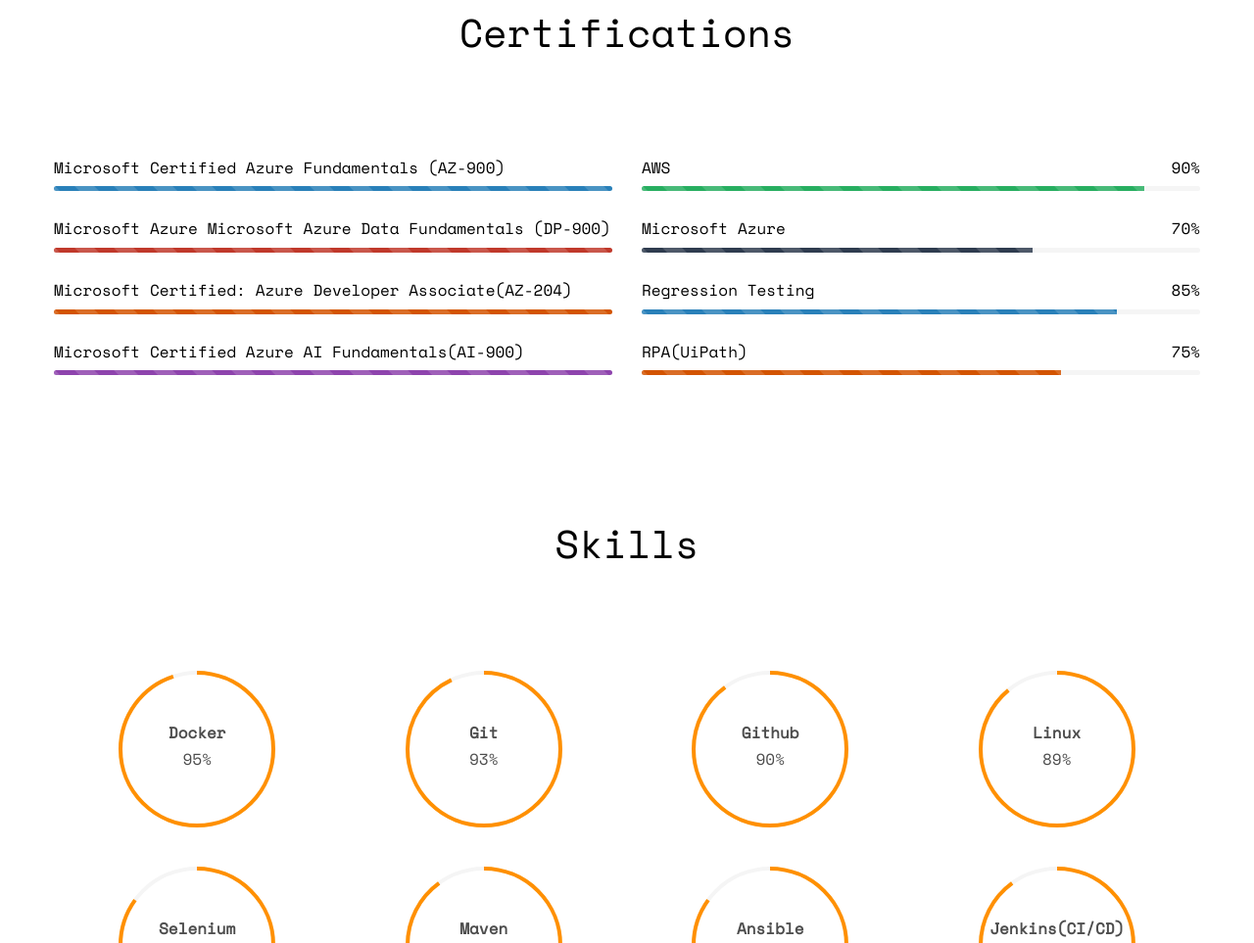
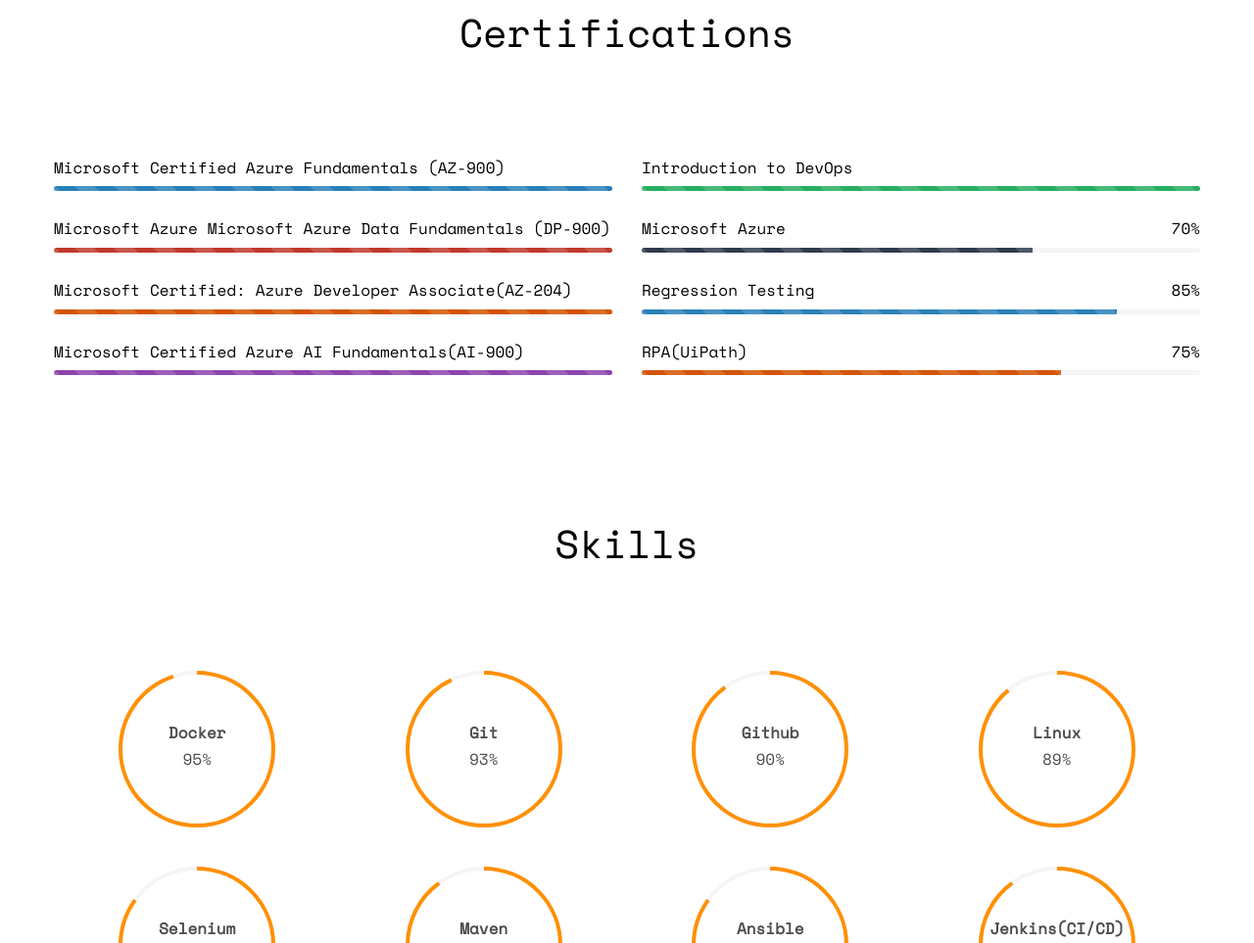
Before and after one commit to ShivangRustagi04/My_Portfolio, a plain HTML site: page profile-master/index.html in a window 1280 px wide. Shown: the part 3586-4549 px from the top of the page at 98% size. Drawn offline with nearby package versions, Linux system fonts and the light colour scheme; some packages are replaced by stand-ins of ours; no server answers; files whose address does not match are found by name.

Commit message:
great learning certi added

```diff
--- a/profile-master/index.html
+++ b/profile-master/index.html
@@ -276,10 +276,10 @@
 				</div>
 				<div class="col-md-6">
 					<div class="progress-wrap">
-						<h3><span class="name-left">AWS</span><span class="value-right">90%</span></h3>
+						<h3><span class="name-left">Introduction to DevOps</span><span class="value-right"></span></h3>
 						<div class="progress">
 						  <div class="progress-bar progress-bar-5 progress-bar-striped active" role="progressbar"
-						  aria-valuenow="100" aria-valuemin="0" aria-valuemax="100" style="width:90%">
+						  aria-valuenow="100" aria-valuemin="0" aria-valuemax="100" style="width:100%">
 						  </div>
 						</div>
 					</div>
```
